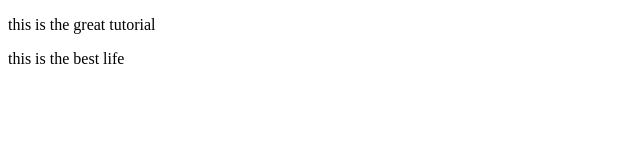
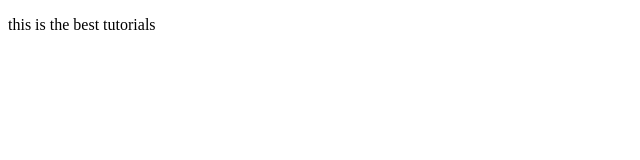
Before and after one commit to Gabriel-Andy/Git-course, a plain HTML site: page index.html in a window 1280 px wide. Shown: the whole page, without its empty margins (0-640 px from the left). Drawn offline with Linux system fonts and the light colour scheme.

Commit message:
I am adding the new text

```diff
--- a/index.html
+++ b/index.html
@@ -6,7 +6,6 @@
     <title>Document</title>
   </head>
   <body>
-    <p>this is the great tutorial</p>
-    <p>this is the best life</p>
+    <p>this is the best tutorials</p>
   </body>
 </html>
```
